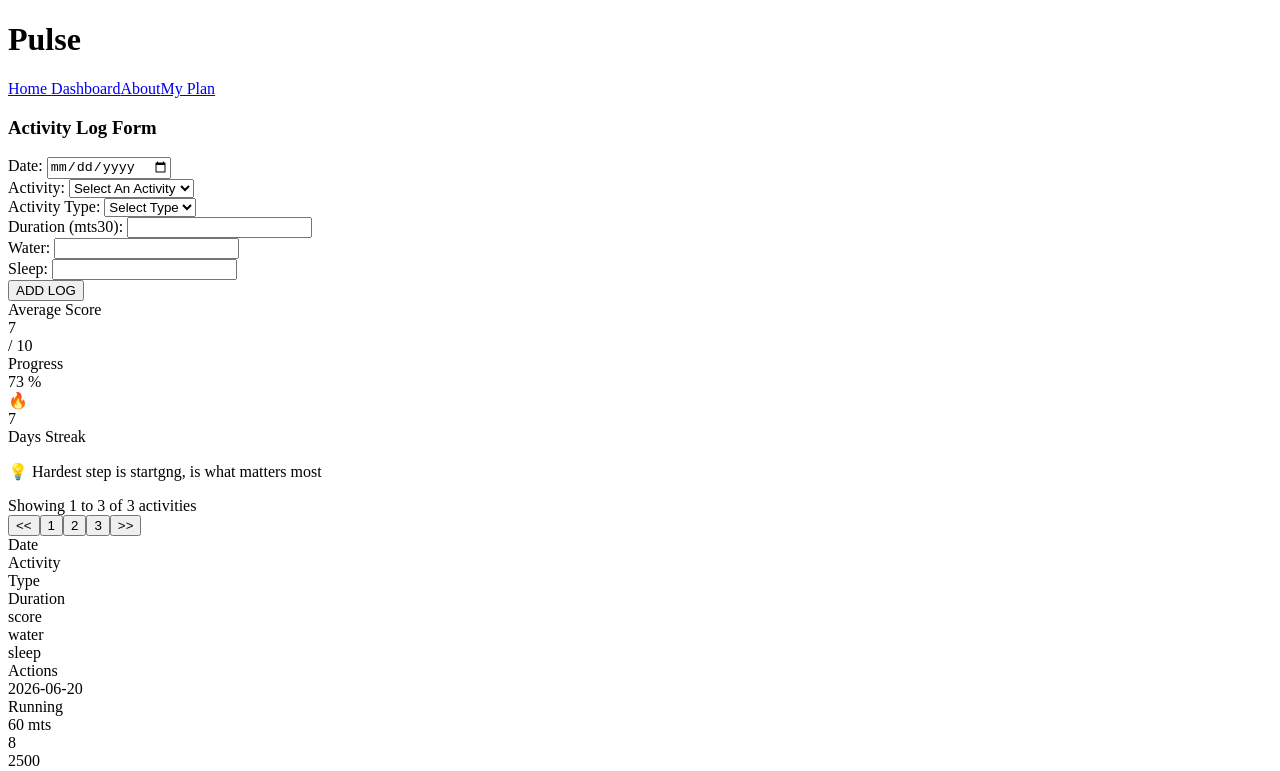
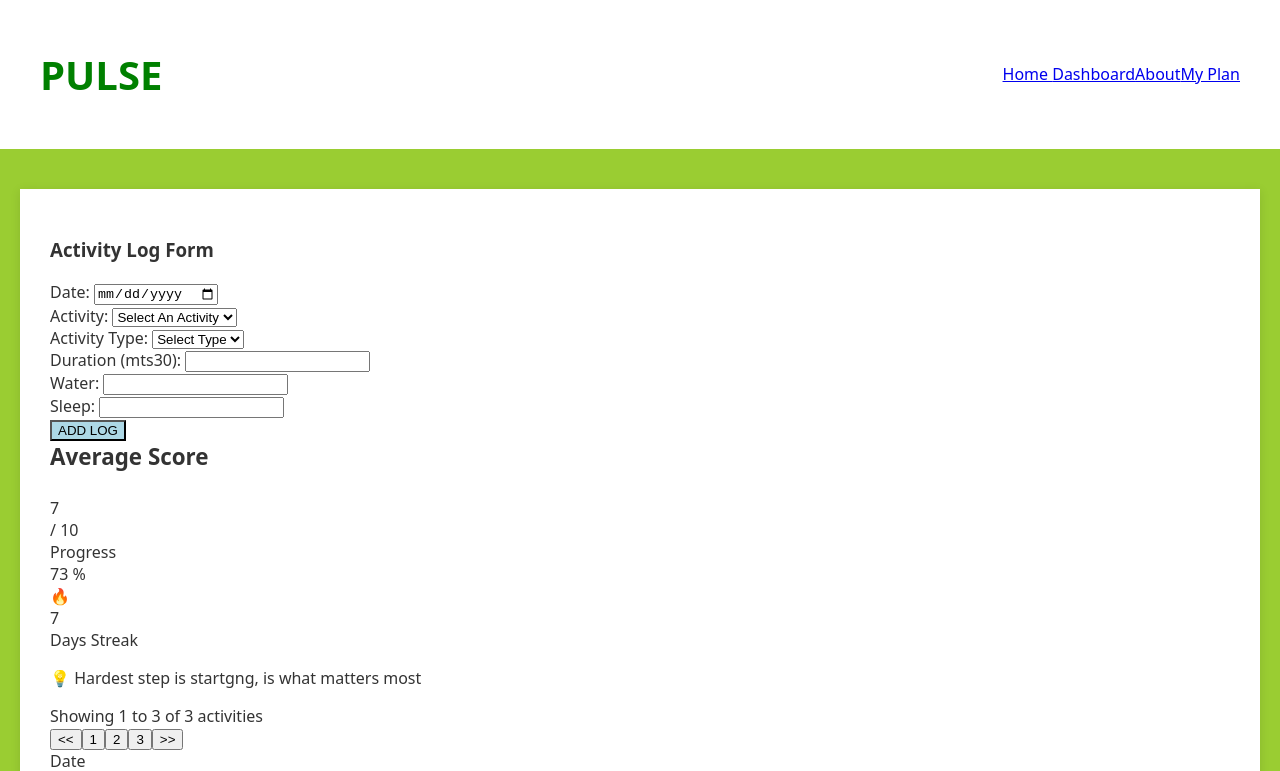
Before and after one commit to anjanasreekanth/unit1-project-pulse, a React (Vite) app in the folder unit1-pulse/: page /dashboard in a window 1280 px wide. Shown: the top 771 px of the page. Built offline with nearby package versions, Linux system fonts and the light colour scheme.

Commit message:
updated global css and layout css

```diff
--- a/unit1-pulse/src/App.css
+++ b/unit1-pulse/src/App.css
@@ -0,0 +1,35 @@
+body {
+  font-family:
+    system-ui,
+    -apple-system,
+    BlinkMacSystemFont,
+    "Segoe UI",
+    Roboto,
+    Oxygen,
+    Ubuntu,
+    Cantarell,
+    "Open Sans",
+    "Helvetica Neue",
+    sans-serif;
+  color: #333;
+  background-color: yellowgreen;
+  margin: 0;
+  padding: 0;
+  box-sizing: border-box;
+}
+
+.form-tittle,
+.card-header {
+  font-size: 1.4em;
+  font-weight: 700;
+  color: #333;
+  margin-bottom: 25px;
+}
+
+.btn-submit {
+  background-color: lightblue;
+}
+.btn-submit:hover {
+  background-color: goldenrod;
+  cursor: grab;
+}
--- a/unit1-pulse/src/components/Layout.jsx
+++ b/unit1-pulse/src/components/Layout.jsx
@@ -1,25 +1,26 @@
 import { Outlet } from "react-router-dom";
+
 import NavBar from "./NavBar";
-
+import "../styles/Layout.css";
 function Layout() {
   return (
     <div className="app-container">
       {/* The header scetion */}
       <header className="app-header">
-        <h1>Pulse</h1>
+        <h1 className="logo">PULSE</h1>
         <NavBar /> {/*navigation bar */}
       </header>
 
       {/* main content area */}
       <main className="main-content-area">
-        <div className="content-wrapper" >
+        <div className="content-wrapper">
           <Outlet />
         </div>
       </main>
 
       {/* footer scetion */}
       <footer className="app-footer">
-         &copy; {new Date().getFullYear()} Pulse All Rights Reserved
+        &copy; {new Date().getFullYear()} Pulse All Rights Reserved
       </footer>
     </div>
   );
--- /dev/null
+++ b/unit1-pulse/src/styles/Layout.css
@@ -0,0 +1,40 @@
+.app-container {
+  display: flex;
+  flex-direction: column;
+  min-height: 100vh;
+}
+.app-header {
+  display: flex;
+  justify-content: space-between; /*space between text & links*/
+  align-items: center;
+  padding: 20px 40px;
+  background-color: white;
+  box-shadow: 0 3px 6px rgba(0, 0 , 0, 0,05)
+}
+.logo{
+    font-size: 40px;
+    color: green;
+}
+.main-content-area{
+    flex-grow: 1;
+    padding: 40px 20px 40px 20px;
+    display: flex;
+    justify-content: center;
+}
+.content-wrapper{
+    width: 100%;
+    max-width: 1400px;
+    background-color: white;
+    padding: 30px;
+    box-shadow: 0 2px 10px rgba(0,0,0,0.1);
+}
+
+.app-footer{
+    width: 100%;
+    background-color: whitesmoke;
+    border-top: 1px solid #ddd;
+    padding: 20px 0; /**vertical**/
+    text-align: center;
+    font-size: 20px;
+    color: grey;
+}
```
